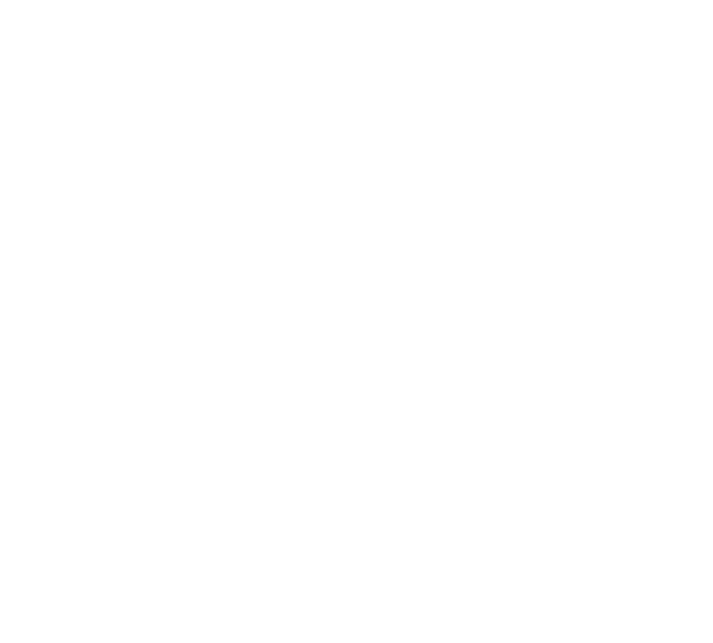
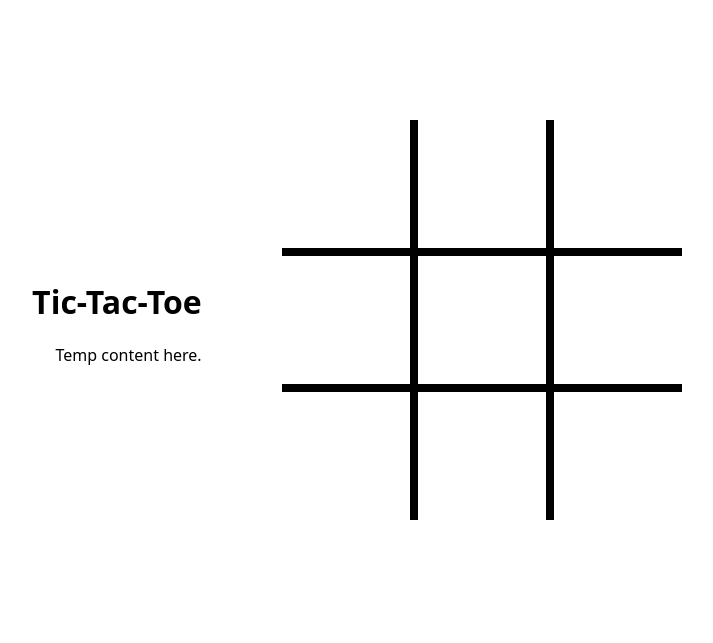
Before and after one commit to drummpy/tic-tac-toe, a plain HTML site: page index.html in a window 1280 px wide. Shown: the whole page, without its empty margins (161-874 px from the left). Drawn offline with Linux system fonts and the light colour scheme.

Commit message:
Add base UI & styling

```diff
--- a/index.html
+++ b/index.html
@@ -7,5 +7,27 @@
     <link rel="stylesheet " href="styles.css" />
     <script src="script.js" defer></script>
   </head>
-  <body></body>
+  <body>
+    <div class="container">
+      <div class="left">
+        <div class="content">
+          <h1>Tic-Tac-Toe</h1>
+          <p>Temp content here.</p>
+        </div>
+      </div>
+      <div class="right">
+        <div class="board">
+          <div class="cell" id="topleft"></div>
+          <div class="cell" id="topmiddle"></div>
+          <div class="cell" id="topright"></div>
+          <div class="cell" id="middleleft"></div>
+          <div class="cell" id="middlemiddle"></div>
+          <div class="cell" id="middleright"></div>
+          <div class="cell" id="bottomleft"></div>
+          <div class="cell" id="bottommiddle"></div>
+          <div class="cell" id="bottomright"></div>
+        </div>
+      </div>
+    </div>
+  </body>
 </html>
--- a/styles.css
+++ b/styles.css
@@ -0,0 +1,45 @@
+html,
+body {
+  margin: 0;
+  padding: 0;
+  height: 100%;
+  font-family: system-ui, "Segoe UI", Roboto, Helvetica, Arial, sans-serif,
+    "Apple Color Emoji", "Segoe UI Emoji", "Segoe UI Symbol";
+}
+
+.container {
+  width: 100vw;
+  height: 80vh;
+  display: grid;
+  grid-template-columns: 0.5fr 1fr;
+}
+
+.left {
+  display: grid;
+  place-items: center end;
+  padding: 4rem;
+}
+
+.left > * {
+  text-align: right;
+}
+
+.right {
+  display: grid;
+  place-items: center start;
+  padding: 1rem;
+}
+
+.board {
+  background-color: black;
+  display: grid;
+  aspect-ratio: 1 / 1;
+  width: 50vmin;
+  grid-template-columns: 1fr 1fr 1fr;
+  grid-template-rows: 1fr 1fr 1fr;
+  gap: 0.5rem;
+}
+
+.cell {
+  background-color: white;
+}
```
